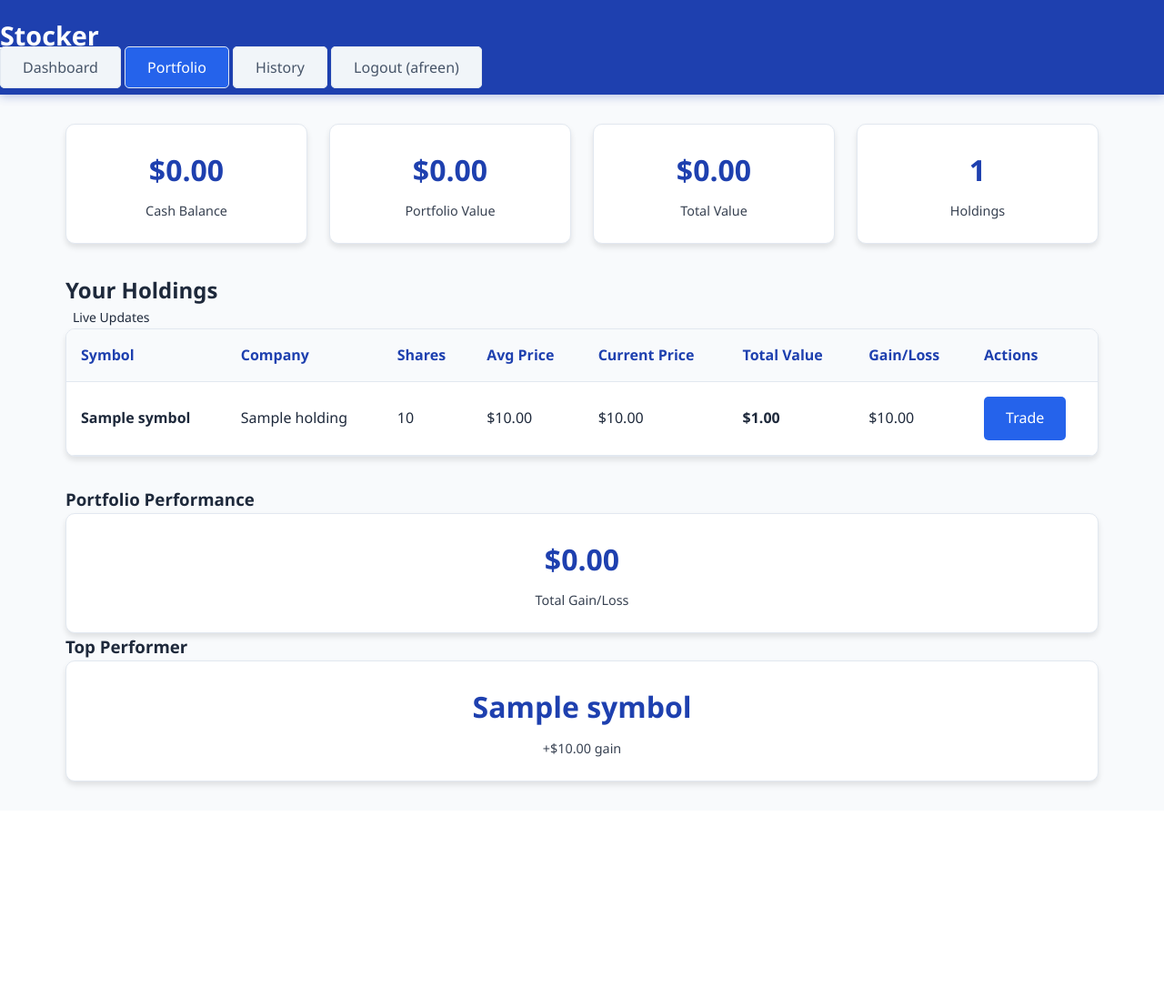
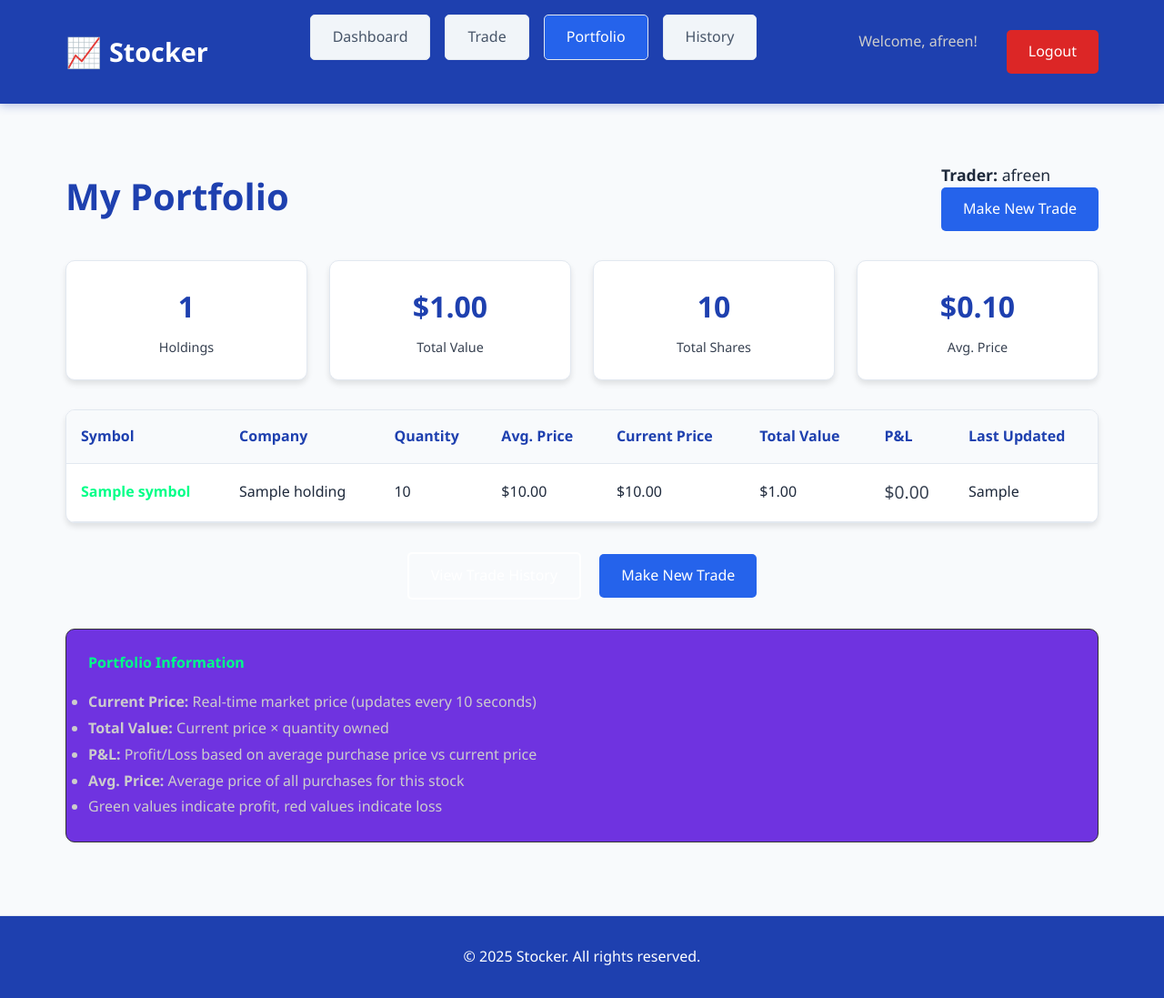
Before and after one commit to Thasleembegam04/STOCKER, a Flask app: template templates/portfolio.html in a window 1280 px wide. Shown: the whole page at 91% size. Before the commit the page ends 865 px from the top, so only its background shows below. Run offline with Flask 3, Linux system fonts and the light colour scheme; a user stored in the database is signed in; tables that the repository leaves empty hold one stand-in row (values such as "Sample post"); the template is opened without the code that fills it: most values are stand-ins (such as "Sample title", 1, 10 or a date in 2020).

Commit message:
Update portfolio.html

```diff
--- a/templates/portfolio.html
+++ b/templates/portfolio.html
@@ -5,138 +5,124 @@
     <meta name="viewport" content="width=device-width, initial-scale=1.0">
     <title>Portfolio - Stocker</title>
     <link rel="stylesheet" href="{{ url_for('static', filename='styles.css') }}">
+    <script src="{{ url_for('static', filename='script.js') }}"></script>
 </head>
 <body>
-    <header class="header">
-        <div class="container">
-            <nav class="nav">
-                <a href="/dashboard" class="logo">Stocker</a>
-                <div class="nav-links">
-                    <a href="/dashboard" class="nav-link">Dashboard</a>
-                    <a href="/portfolio" class="nav-link active">Portfolio</a>
-                    <a href="/history" class="nav-link">History</a>
-                    <a href="/logout" class="nav-link">Logout ({{ session.username }})</a>
+    <header>
+        <div class="header-container">
+            <div class="logo">
+                <span class="logo-icon">📈</span>
+                <a href="{{ url_for('dashboard') }}" style="color: inherit; text-decoration: none;">Stocker</a>
             </div>
-            </nav>
+
+            <div class="nav-menu-container">
+                <a href="{{ url_for('dashboard') }}" class="nav-link">Dashboard</a>
+                <a href="{{ url_for('trade') }}" class="nav-link">Trade</a>
+                <a href="{{ url_for('portfolio') }}" class="nav-link active">Portfolio</a>
+                <a href="{{ url_for('history') }}" class="nav-link">History</a>
+            </div>
+
+            <div class="auth-buttons">
+                <span style="color: #cccccc; margin-right: 1rem;">Welcome, {{ session.username }}!</span>
+                <a href="{{ url_for('logout') }}" class="btn btn-danger">Logout</a>
+            </div>
         </div>
     </header>
 
-    <main class="main-content">
-        <div class="container">
-            <div class="stats-grid mb-4">
-                <div class="stat-card">
-                    <div class="stat-value">${{ "%.2f"|format(balance) }}</div>
-                    <div class="stat-label">Cash Balance</div>
+    <main>
+        <div class="dashboard-container">
+            <div class="dashboard-header">
+                <h1 class="dashboard-title">My Portfolio</h1>
+                <div class="user-info">
+                    <p><strong>Trader:</strong> {{ session.username }}</p>
+                    <a href="{{ url_for('trade') }}" class="btn btn-primary">Make New Trade</a>
                 </div>
-                <div class="stat-card">
-                    <div class="stat-value">${{ "%.2f"|format(portfolio_value) }}</div>
-                    <div class="stat-label">Portfolio Value</div>
             </div>
-                <div class="stat-card">
-                    <div class="stat-value">${{ "%.2f"|format(total_value) }}</div>
-                    <div class="stat-label">Total Value</div>
-                </div>
+
+            {% if portfolio %}
+            <div class="stats-grid">
                 <div class="stat-card">
                     <div class="stat-value">{{ portfolio|length }}</div>
                     <div class="stat-label">Holdings</div>
                 </div>
+                <div class="stat-card">
+                    <div class="stat-value">${{ "%.2f"|format(portfolio|sum(attribute='total_value')) }}</div>
+                    <div class="stat-label">Total Value</div>
                 </div>
-
-            <div class="card">
-                <div class="card-header">
-                    <h2 class="card-title">Your Holdings</h2>
-                    <div style="display: flex; align-items: center; gap: 0.5rem; color: var(--text-muted); font-size: 0.875rem;">
-                        <div class="loading"></div>
-                        Live Updates
+                <div class="stat-card">
+                    <div class="stat-value">{{ portfolio|sum(attribute='quantity') }}</div>
+                    <div class="stat-label">Total Shares</div>
+                </div>
+                <div class="stat-card">
+                    <div class="stat-value">${{ "%.2f"|format(portfolio|sum(attribute='total_value') / portfolio|sum(attribute='quantity')) }}</div>
+                    <div class="stat-label">Avg. Price</div>
                 </div>
             </div>
 
-                {% if portfolio %}
             <div class="table-container">
-                        <table class="table">
+                <table class="table portfolio-table">
                     <thead>
                         <tr>
                             <th>Symbol</th>
                             <th>Company</th>
-                                    <th>Shares</th>
-                                    <th>Avg Price</th>
+                            <th>Quantity</th>
+                            <th>Avg. Price</th>
                             <th>Current Price</th>
                             <th>Total Value</th>
-                                    <th>Gain/Loss</th>
-                                    <th>Actions</th>
+                            <th>P&L</th>
+                            <th>Last Updated</th>
                         </tr>
                     </thead>
                     <tbody>
                         {% for holding in portfolio %}
-                                <tr class="portfolio-item"
-                                    data-symbol="{{ holding.symbol }}"
-                                    data-quantity="{{ holding.quantity }}"
-                                    data-avg-price="{{ holding.avg_price }}">
-                                    <td>
-                                        <strong>{{ holding.symbol }}</strong>
-                                    </td>
-                                    <td class="text-secondary">{{ holding.name }}</td>
+                        <tr class="portfolio-row" data-symbol="{{ holding.symbol }}" data-quantity="{{ holding.quantity }}">
+                            <td><strong style="color: #00ff88;">{{ holding.symbol }}</strong></td>
+                            <td>{{ holding.name }}</td>
                             <td>{{ holding.quantity }}</td>
                             <td>${{ "%.2f"|format(holding.avg_price) }}</td>
-                                    <td class="portfolio-price">${{ "%.2f"|format(holding.current_price) }}</td>
-                                    <td>
-                                        <strong>${{ "%.2f"|format(holding.total_value) }}</strong>
+                            <td class="current-price">${{ "%.2f"|format(holding.current_price) }}</td>
+                            <td class="total-value">${{ "%.2f"|format(holding.total_value) }}</td>
+                            <td class="{% if holding.current_price > holding.avg_price %}portfolio-value positive{% elif holding.current_price < holding.avg_price %}portfolio-value negative{% else %}portfolio-value neutral{% endif %}">
+                                {% set pnl = (holding.current_price - holding.avg_price) * holding.quantity %}
+                                {% if pnl > 0 %}+{% endif %}${{ "%.2f"|format(pnl) }}
                             </td>
-                                    <td class="portfolio-change {% if holding.gain_loss >= 0 %}text-success{% else %}text-danger{% endif %}">
-                                        {{ "+" if holding.gain_loss >= 0 else "" }}${{ "%.2f"|format(holding.gain_loss) }}
-                                    </td>
-                                    <td>
-                                        <a href="/trade/{{ holding.symbol }}" class="btn btn-primary btn-sm">Trade</a>
-                                    </td>
+                            <td>{{ holding.last_purchase or holding.last_updated }}</td>
                         </tr>
                         {% endfor %}
                     </tbody>
                 </table>
             </div>
+
+            <div style="text-align: center; margin-top: 2rem;">
+                <a href="{{ url_for('history') }}" class="btn btn-secondary">View Trade History</a>
+                <a href="{{ url_for('trade') }}" class="btn btn-primary" style="margin-left: 1rem;">Make New Trade</a>
+            </div>
+
             {% else %}
-                    <div class="text-center p-4">
-                        <div style="font-size: 3rem; margin-bottom: 1rem;">📊</div>
+            <div class="empty-state">
                 <h3>No Holdings Yet</h3>
-                        <p class="text-secondary mb-4">Start building your portfolio by purchasing stocks</p>
-                        <a href="/dashboard" class="btn btn-primary">Start Trading</a>
+                <p>You haven't made any trades yet. Start by buying your first stock!</p>
+                <a href="{{ url_for('trade') }}" class="btn btn-primary" style="margin-top: 1rem;">Start Trading</a>
             </div>
             {% endif %}
+
+            <div style="background-color:  #5d18dce0; padding: 1.5rem; border-radius: 10px; margin-top: 2rem; border: 1px solid #333;">
+                <h4 style="color: #00ff88; margin-bottom: 1rem;">Portfolio Information</h4>
+                <ul style="color: #cccccc; line-height: 1.8;">
+                    <li><strong>Current Price:</strong> Real-time market price (updates every 10 seconds)</li>
+                    <li><strong>Total Value:</strong> Current price × quantity owned</li>
+                    <li><strong>P&L:</strong> Profit/Loss based on average purchase price vs current price</li>
+                    <li><strong>Avg. Price:</strong> Average price of all purchases for this stock</li>
+                    <li>Green values indicate profit, red values indicate loss</li>
+                </ul>
             </div>
-
-            {% if portfolio %}
-            <div class="grid grid-2">
-                <div class="card">
-                    <div class="card-header">
-                        <h3 class="card-title">Portfolio Performance</h3>
-                    </div>
-                    <div class="stat-card">
-                        {% set total_gain_loss = portfolio_value - (portfolio | sum(attribute='avg_price') * portfolio | sum(attribute='quantity')) %}
-                        <div class="stat-value {% if total_gain_loss >= 0 %}text-success{% else %}text-danger{% endif %}">
-                            {{ "+" if total_gain_loss >= 0 else "" }}${{ "%.2f"|format(total_gain_loss) }}
-                        </div>
-                        <div class="stat-label">Total Gain/Loss</div>
-                    </div>
-                </div>
-
-                <div class="card">
-                    <div class="card-header">
-                        <h3 class="card-title">Top Performer</h3>
-                    </div>
-                    {% if portfolio %}
-                        {% set best_stock = portfolio | sort(attribute='gain_loss', reverse=True) | first %}
-                        <div class="stat-card">
-                            <div class="stat-value">{{ best_stock.symbol }}</div>
-                            <div class="stat-label text-success">
-                                +${{ "%.2f"|format(best_stock.gain_loss) }} gain
-                            </div>
-                        </div>
-                    {% endif %}
-                </div>
-            </div>
-            {% endif %}
         </div>
     </main>
 
-    <script src="{{ url_for('static', filename='script.js') }}"></script>
+    <footer>
+        <div class="footer-content">
+            <p>&copy; 2025 Stocker. All rights reserved.</p>
+        </div>
+    </footer>
 </body>
 </html>
```
Lines whose indentation alone changed are shown as unchanged.
